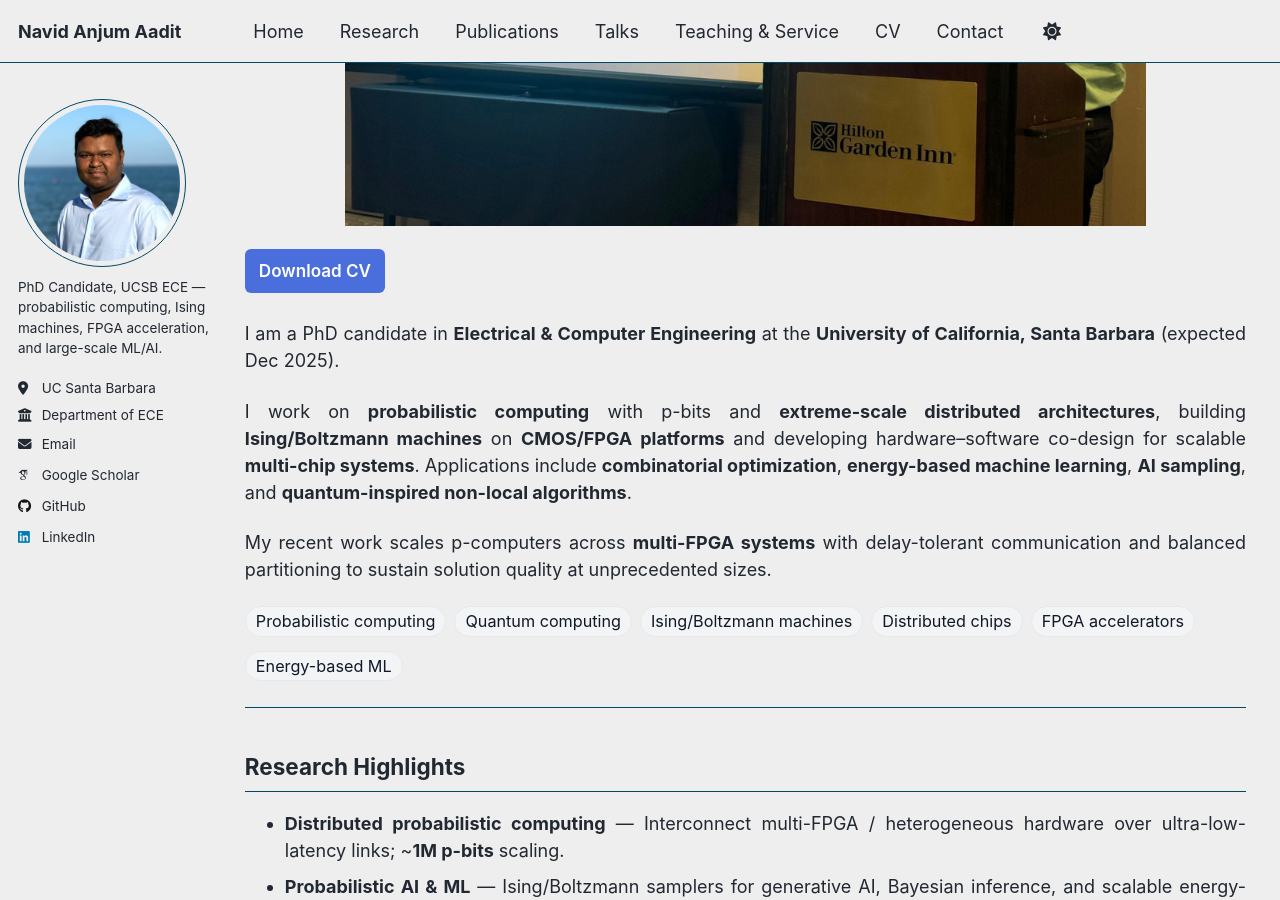
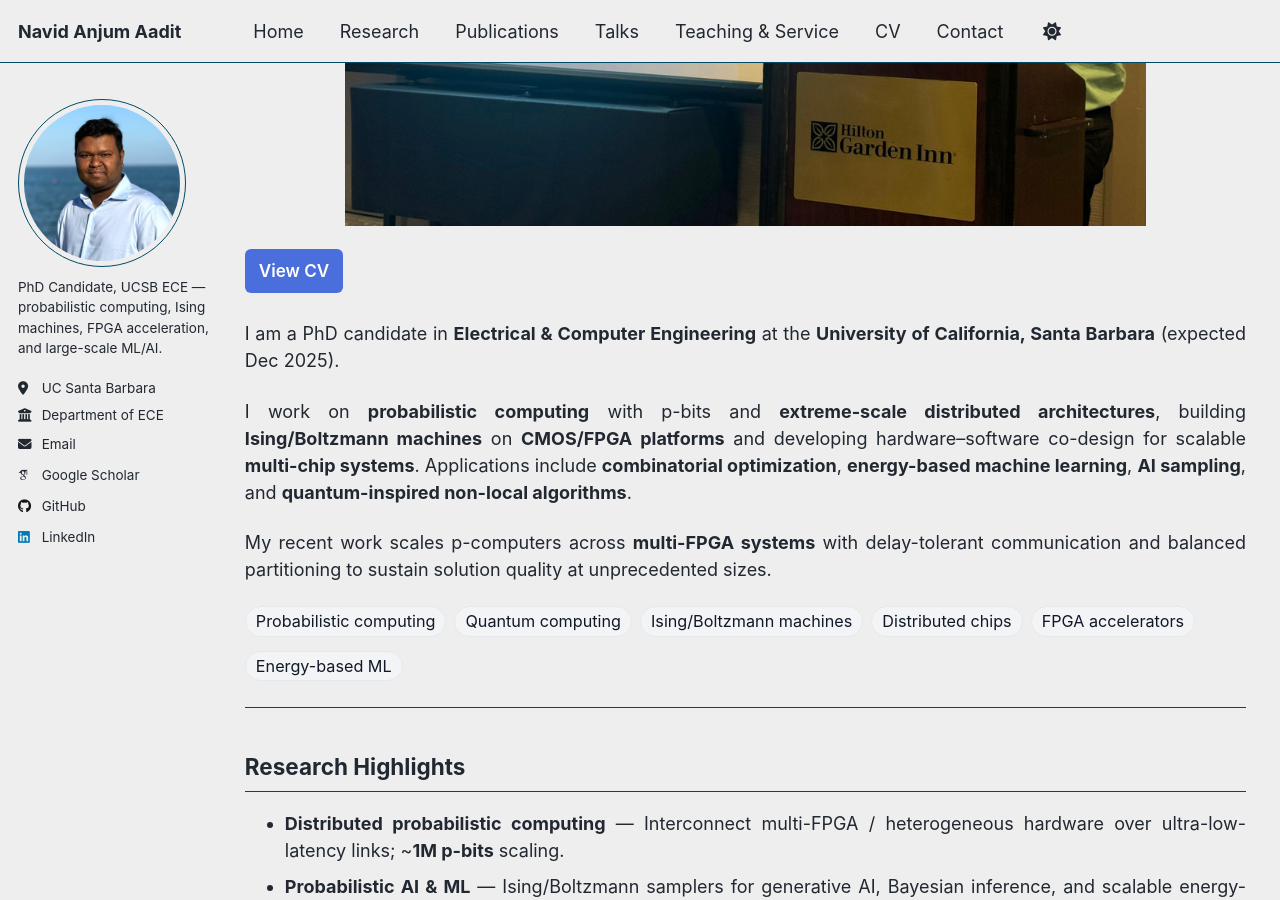
Before and after one commit to navidaadit/navidaadit.github.io, a Jekyll site: the page built from _pages/about.md, in a window 1280 px wide and 900 px high, scrolled down 356 px. Built offline with Jekyll 4.4.1, drawn with Linux system fonts in a browser that asks for light colours; some web fonts are replaced.

Commit message:
Update about.md

```diff
--- a/_pages/about.md
+++ b/_pages/about.md
@@ -9,10 +9,11 @@ author_profile: true
 <img src="/images/navid_talk.jpeg" alt="Navid Aadit giving a talk" class="hero-img" />
 
 <p class="cv-row">
-  <a class="btn btn--cv" href="https://drive.google.com/uc?export=download&id=12ZX9rrb-iJNACLPJip0xjfp9GKYYN6ZB">
-    Download CV
+  <a class="btn btn--cv" href="https://drive.google.com/file/d/12ZX9rrb-iJNACLPJip0xjfp9GKYYN6ZB/view?usp=sharing" target="_blank" rel="noopener">
+    View CV
   </a>
 </p>
+
 
 
 I am a PhD candidate in **Electrical & Computer Engineering** at the **University of California, Santa Barbara** (expected Dec 2025).
```
